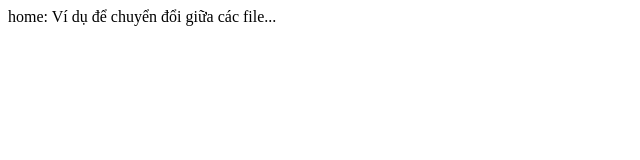
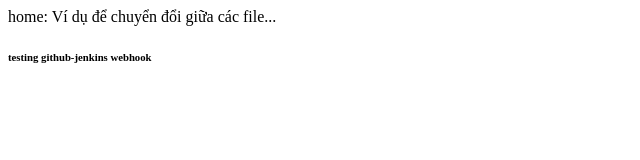
Before and after one commit to noriadler49/didactic-octo-funicular, a plain HTML site: page home.html in a window 1280 px wide. Shown: the whole page, without its empty margins (0-640 px from the left). Drawn offline with Linux system fonts and the light colour scheme.

Commit message:
jenkins-ngrok test
asdf

```diff
--- a/home.html
+++ b/home.html
@@ -9,5 +9,6 @@
     <div>
         home: Ví dụ để chuyển đổi giữa các file...
     </div>
+    <div><h6>testing github-jenkins webhook</h6></div>
 </body>
 </html>
```
